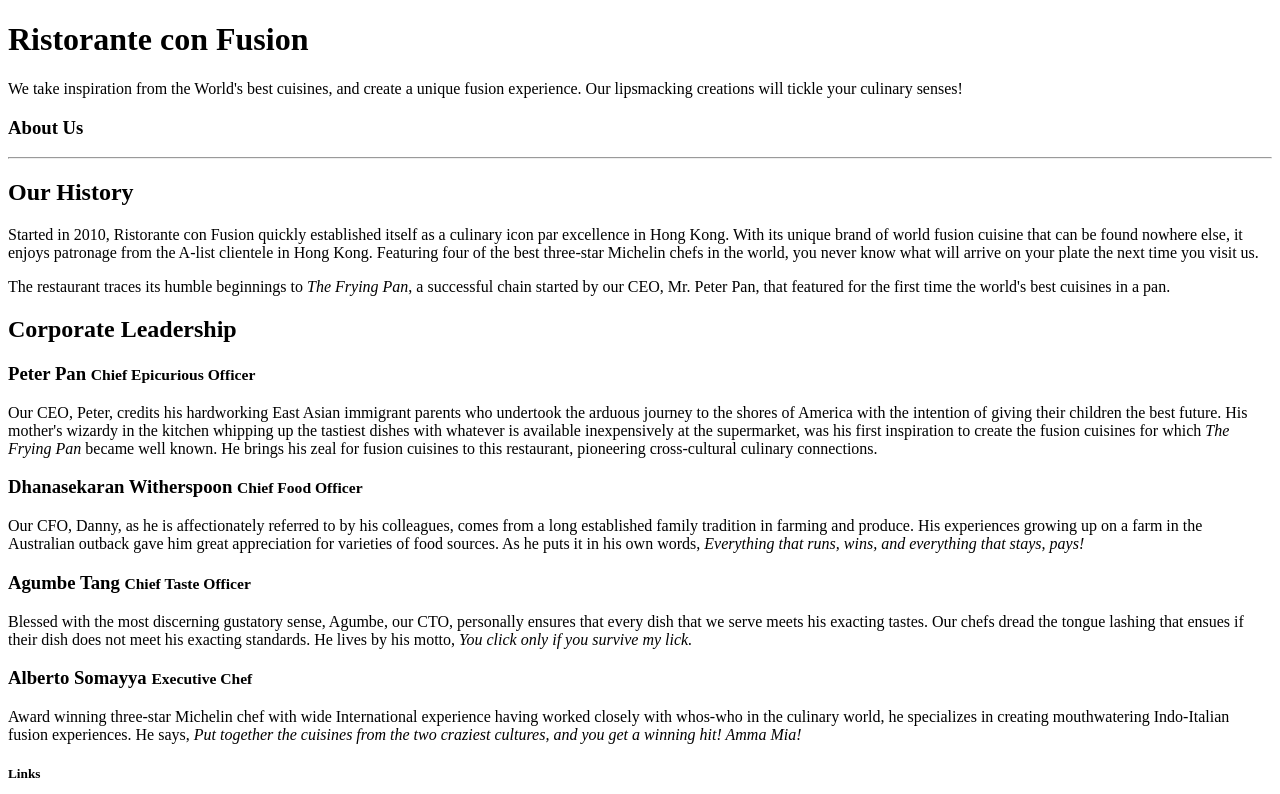
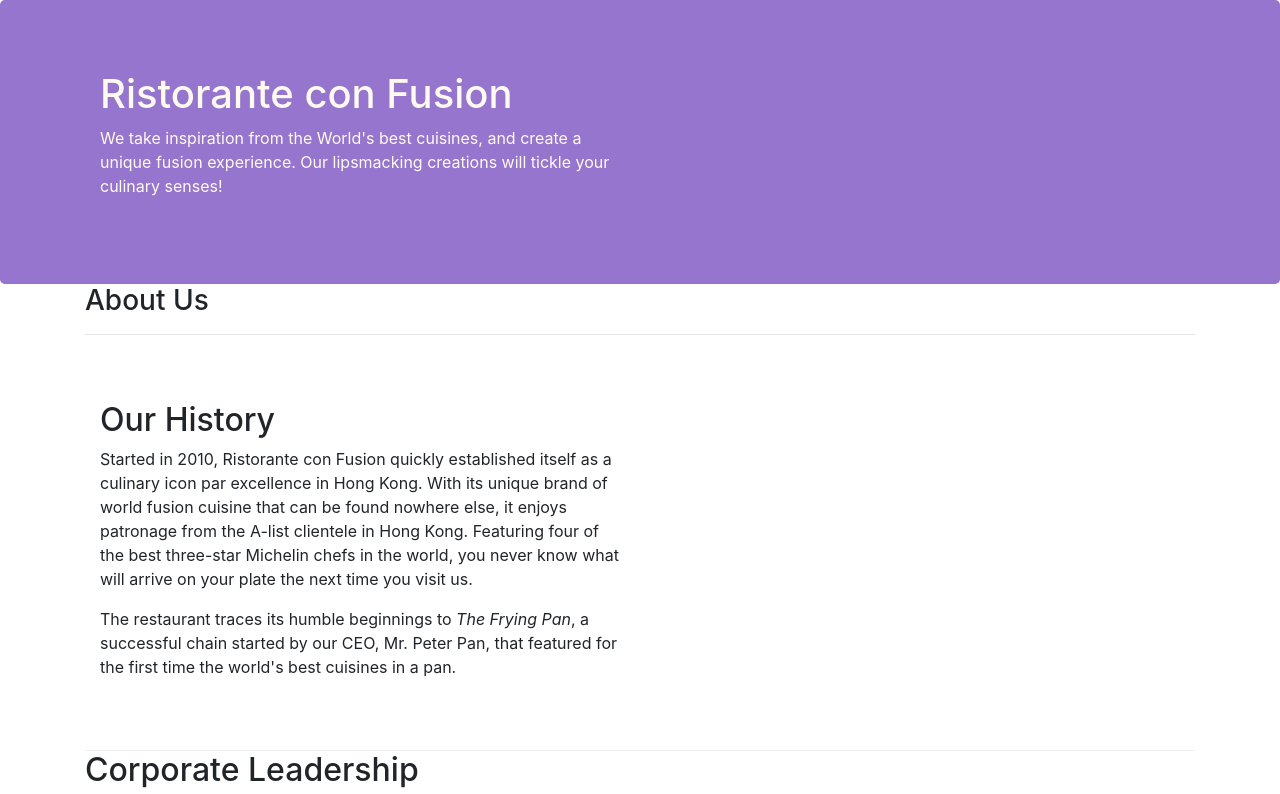
Before and after one commit to therealhsk/bootstrap, a website: page aboutus.html in a window 1280 px wide. Shown: the top 794 px of the page. Drawn offline with nearby package versions, Linux system fonts and the light colour scheme.

Commit message:
assingment1

```diff
--- a/aboutus.html
+++ b/aboutus.html
@@ -2,7 +2,14 @@
 <html lang="en">
 
 <head>
+        <!-- Required meta tags always come first -->
+        <meta charset="utf-8">
+        <meta name="viewport" content="width=device-width, initial-scale=1, shrink-to-fit=no">
+        <meta http-equiv="x-ua-compatible" content="ie=edge">
 
+        <!-- Bootstrap CSS -->
+        <link rel="stylesheet" href="node_modules/bootstrap/dist/css/bootstrap.min.css">
+        <link rel="stylesheet" href="css/styles.css">
     <title>Ristorante Con Fusion: About Us</title>
 
 </head>
@@ -22,36 +29,36 @@
         </div>
     </header>
 
-    <div>
-        <div>
-            <div>
+    <div class='container'>
+        <div class='row'>
+            <div class='col-12 col-sm'>
                <h3>About Us</h3>
                <hr>
             </div>
         </div>
 
-        <div>
-            <div>
+        <div class= 'row row-content align-items-start'>
+            <div class='col-12 col-sm-6'>
                 <h2>Our History</h2>
                 <p>Started in 2010, Ristorante con Fusion quickly established itself as a culinary icon par excellence in Hong Kong. With its unique brand of world fusion cuisine that can be found nowhere else, it enjoys patronage from the A-list clientele in Hong Kong.  Featuring four of the best three-star Michelin chefs in the world, you never know what will arrive on your plate the next time you visit us.</p>
                 <p>The restaurant traces its humble beginnings to <em>The Frying Pan</em>, a successful chain started by our CEO, Mr. Peter Pan, that featured for the first time the world's best cuisines in a pan.</p>
             </div>
-            <div>
+            <div class='col-12'>
             </div>
         </div>
 
 
-        <div>
-            <div>
+        <div class='row'>
+            <div class='col-12 col-sm '>
                 <h2>Corporate Leadership</h2>
                 <h3>Peter Pan <small>Chief Epicurious Officer</small></h3>
-                <p>Our CEO, Peter, credits his hardworking East Asian immigrant parents who undertook the arduous journey to the shores of America with the intention of giving their children the best future. His mother's wizardy in the kitchen whipping up the tastiest dishes with whatever is available inexpensively at the supermarket, was his first inspiration to create the fusion cuisines for which <em>The Frying Pan</em> became well known. He brings his zeal for fusion cuisines to this restaurant, pioneering cross-cultural culinary connections.</p>
+                <p  class='d-none d-sm-block'>Our CEO, Peter, credits his hardworking East Asian immigrant parents who undertook the arduous journey to the shores of America with the intention of giving their children the best future. His mother's wizardy in the kitchen whipping up the tastiest dishes with whatever is available inexpensively at the supermarket, was his first inspiration to create the fusion cuisines for which <em>The Frying Pan</em> became well known. He brings his zeal for fusion cuisines to this restaurant, pioneering cross-cultural culinary connections.</p>
                 <h3>Dhanasekaran Witherspoon <small>Chief Food Officer</small></h3>
-                <p>Our CFO, Danny, as he is affectionately referred to by his colleagues, comes from a long established family tradition in farming and produce. His experiences growing up on a farm in the Australian outback gave him great appreciation for varieties of food sources. As he puts it in his own words, <em>Everything that runs, wins, and everything that stays, pays!</em></p>
+                <p  class='d-none d-sm-block'>Our CFO, Danny, as he is affectionately referred to by his colleagues, comes from a long established family tradition in farming and produce. His experiences growing up on a farm in the Australian outback gave him great appreciation for varieties of food sources. As he puts it in his own words, <em>Everything that runs, wins, and everything that stays, pays!</em></p>
                 <h3>Agumbe Tang <small>Chief Taste Officer</small></h3>
-                <p>Blessed with the most discerning gustatory sense, Agumbe, our CTO, personally ensures that every dish that we serve meets his exacting tastes. Our chefs dread the tongue lashing that ensues if their dish does not meet his exacting standards. He lives by his motto, <em>You click only if you survive my lick.</em></p>
+                <p  class='d-none d-sm-block'>Blessed with the most discerning gustatory sense, Agumbe, our CTO, personally ensures that every dish that we serve meets his exacting tastes. Our chefs dread the tongue lashing that ensues if their dish does not meet his exacting standards. He lives by his motto, <em>You click only if you survive my lick.</em></p>
                 <h3>Alberto Somayya <small>Executive Chef</small></h3>
-                <p>Award winning three-star Michelin chef with wide International experience having worked closely with whos-who in the culinary world, he specializes in creating mouthwatering Indo-Italian fusion experiences. He says, <em>Put together the cuisines from the two craziest cultures, and you get a winning hit! Amma Mia!</em></p>
+                <p  class='d-none d-sm-block'>Award winning three-star Michelin chef with wide International experience having worked closely with whos-who in the culinary world, he specializes in creating mouthwatering Indo-Italian fusion experiences. He says, <em>Put together the cuisines from the two craziest cultures, and you get a winning hit! Amma Mia!</em></p>
             </div>
        </div>
 
@@ -98,6 +105,10 @@
            </div>
         </div>
     </footer>
+        <!-- jQuery first, then Popper.js, then Bootstrap JS. -->
+        <script src="node_modules/jquery/dist/jquery.slim.min.js"></script>
+        <script src="node_modules/popper.js/dist/umd/popper.min.js"></script>
+        <script src="node_modules/bootstrap/dist/js/bootstrap.min.js"></script>
 
 </body>
 
```
